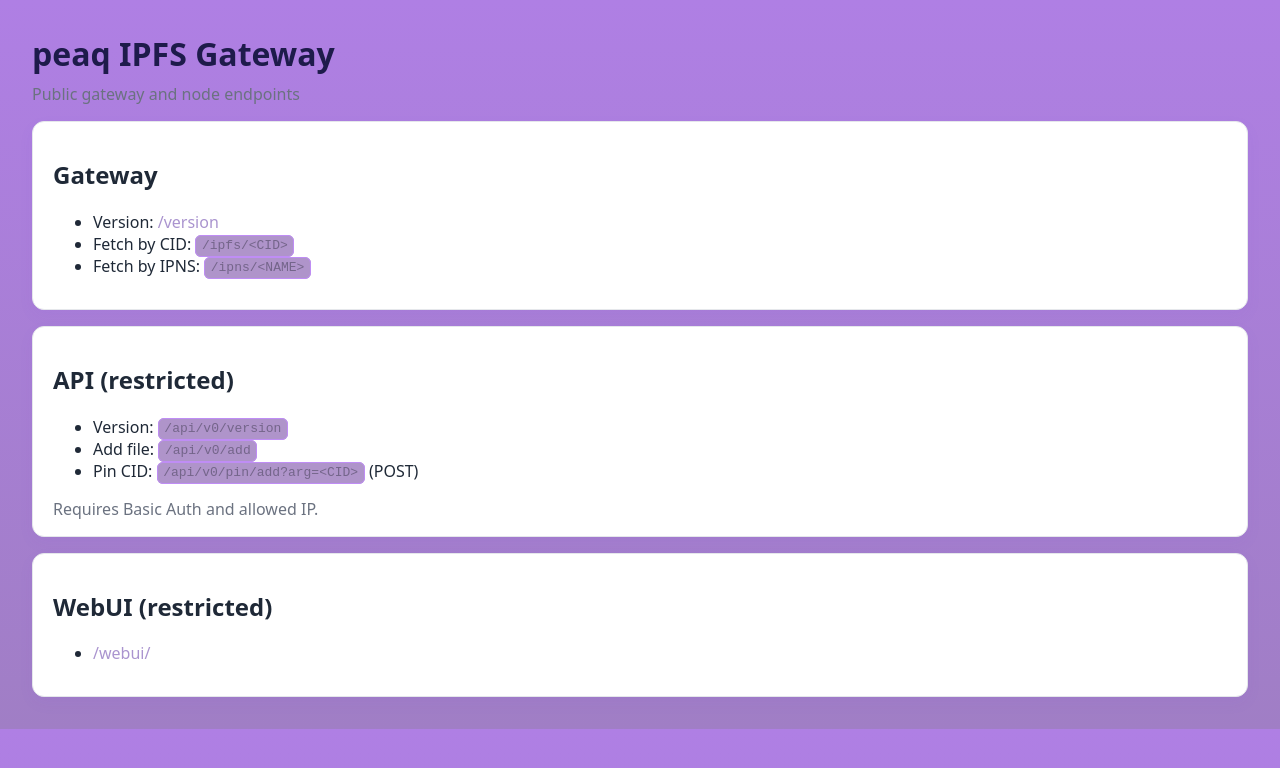
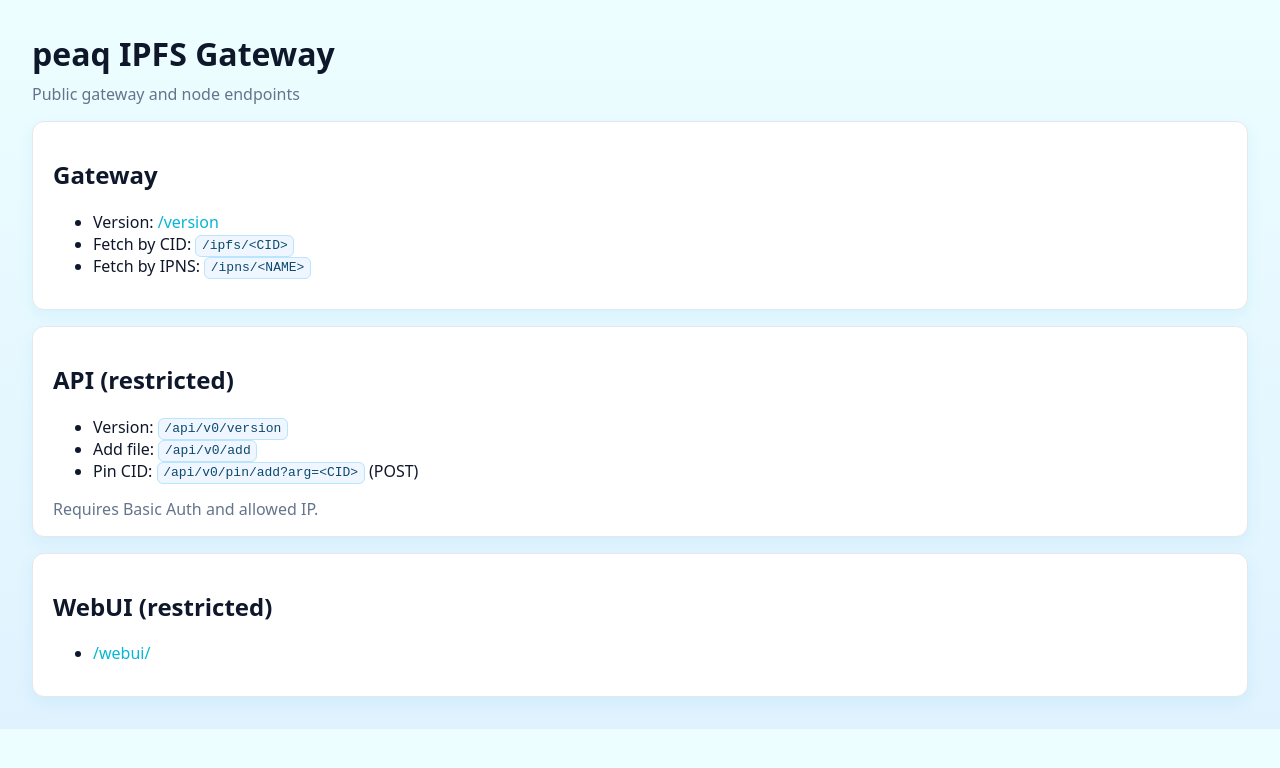
Before and after one commit to niazhussain/ipfs, a plain HTML site: page nginx/html/index.html in a window 1280 px wide. Drawn offline with Linux system fonts and the light colour scheme.

Commit message:
update: background

```diff
--- a/nginx/html/index.html
+++ b/nginx/html/index.html
@@ -7,15 +7,15 @@
   <link rel="icon" type="image/png" href="/favicon.png?v=2" />
   <link rel="shortcut icon" type="image/png" href="/favicon.png?v=2" />
   <link rel="apple-touch-icon" href="/apple-touch-icon.png?v=2" />
-  <meta name="theme-color" content="#8b5cf6" />
+  <meta name="theme-color" content="#06b6d4" />
   <style>
     :root {
-      --bg-start: #af7fe4;
-      --bg-end: #a07ec5;
-      --text: #1f2937;     /* slate-800 */
-      --muted: #6b7280;    /* gray-500 */
-      --accent: #aa94cf;   /* violet-600 */
-      --accent-hover: #9983bd; /* violet-700 */
+      --bg-start: #ecfeff;   /* light cyan */
+      --bg-end: #e0f2fe;     /* light sky */
+      --text: #0f172a;       /* slate-900 */
+      --muted: #64748b;      /* slate-500 */
+      --accent: #06b6d4;     /* cyan-500 */
+      --accent-hover: #0ea5e9; /* sky-500 */
       --card: #ffffff;
       --card-border: #e5e7eb;
     }
@@ -25,12 +25,12 @@
       color: var(--text);
       background: linear-gradient(180deg, var(--bg-start), var(--bg-end));
     }
-    h1 { margin: 0 0 0.5rem 0; color: #1e1b4b; }
+    h1 { margin: 0 0 0.5rem 0; color: #0f172a; }
     .muted { color: var(--muted); }
-    .card { background: var(--card); border: 1px solid var(--card-border); border-radius: 12px; padding: 1rem 1.25rem; margin: 1rem 0; box-shadow: 0 6px 16px rgba(124, 58, 237, 0.05); }
+    .card { background: var(--card); border: 1px solid var(--card-border); border-radius: 12px; padding: 1rem 1.25rem; margin: 1rem 0; box-shadow: 0 6px 16px rgba(14, 165, 233, 0.08); }
     a { color: var(--accent); text-decoration: none; }
     a:hover { color: var(--accent-hover); text-decoration: underline; }
-    code { background: #af94ca; color: #74658a; padding: 0.15rem 0.35rem; border-radius: 6px; border: 1px solid #bf8df5; }
+    code { background: #eff6ff; color: #0c4a6e; padding: 0.15rem 0.35rem; border-radius: 6px; border: 1px solid #bae6fd; }
   </style>
 </head>
 <body>
```
